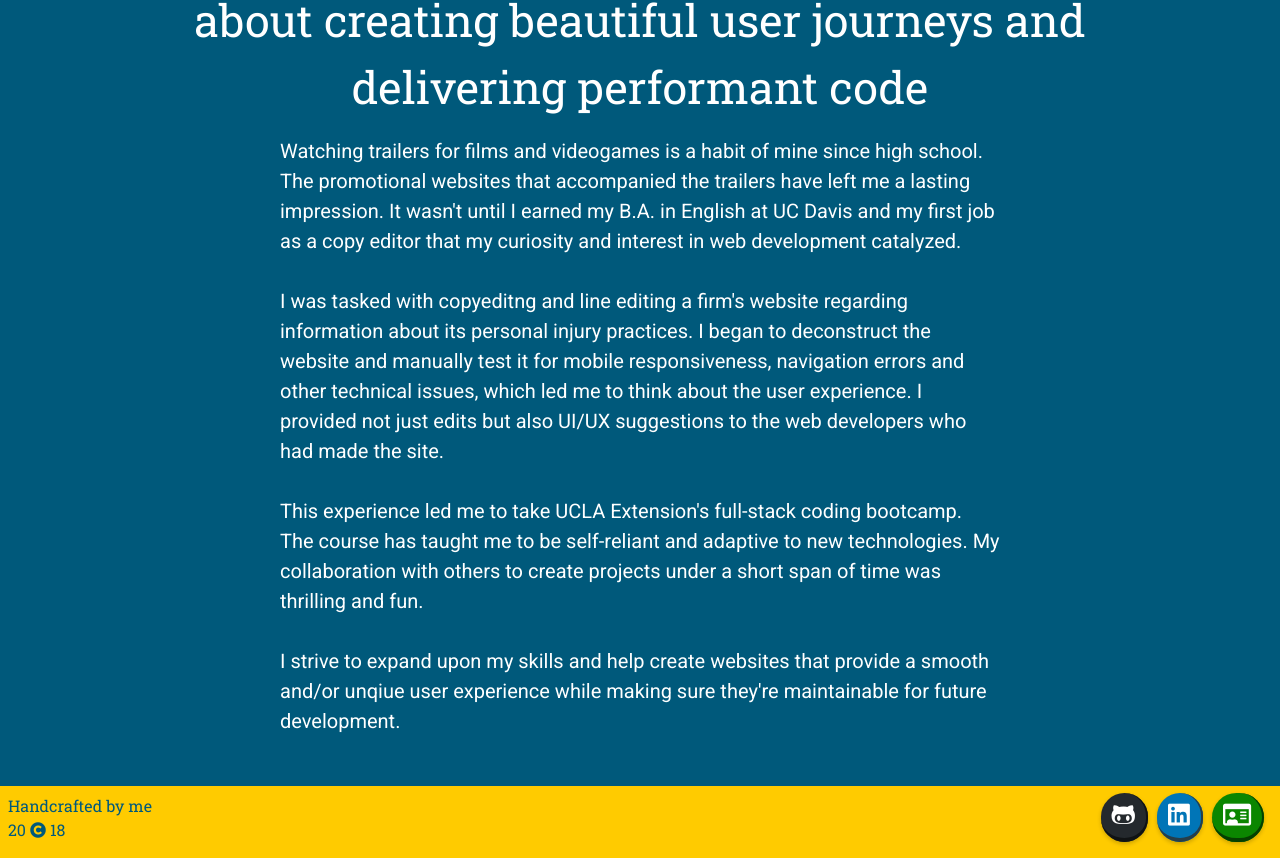
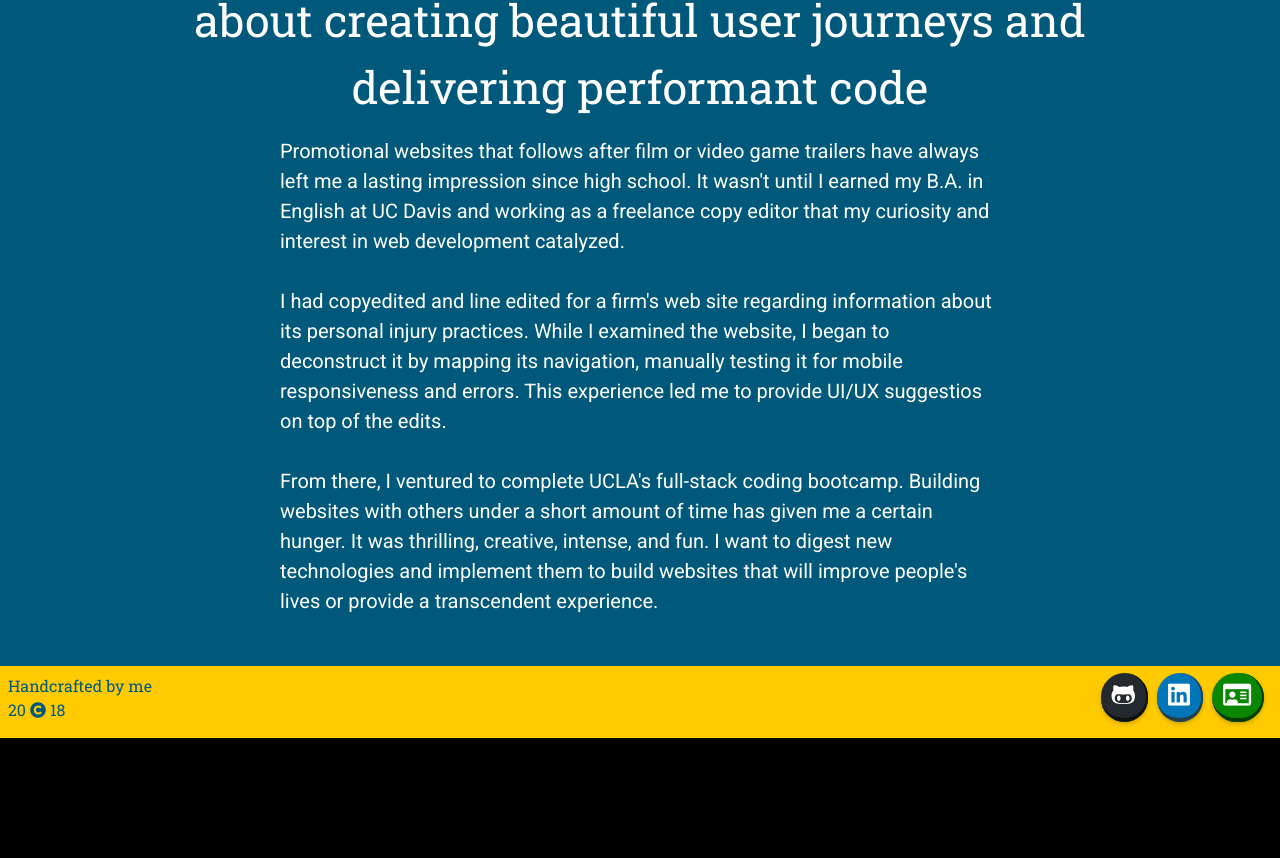
Before and after one commit to do-kevin/do-kevin.github.io, a React (Create React App) app: page / in a window 1280 px wide. Shown: the part 1625-2483 px from the top of the page. After the commit the page ends 2363 px from the top, so only its background shows below. Built offline with nearby package versions, Linux system fonts and the light colour scheme.

Commit message:
Edits for better about me

```diff
--- a/src/pages/About.js
+++ b/src/pages/About.js
@@ -91,13 +91,11 @@ class About extends Component {
         Creative and experience-driven, I care deeply about creating beautiful user journeys and delivering performant code</header>
         <div style={{minWidth: "400px", maxWidth: "720px", margin: "auto"}}>
           <p id="about-info">
-            Watching trailers for films and videogames is a habit of mine since high school. The promotional websites that accompanied the trailers have left me a lasting impression. It wasn't until I earned my B.A. in English at UC Davis and my first job as a copy editor that my curiosity and interest in web development catalyzed.
+            Promotional websites that follows after film or video game trailers have always left me a lasting impression since high school. It wasn't until I earned my B.A. in English at UC Davis and working as a freelance copy editor that my curiosity and interest in web development catalyzed.
             <br/><br/>
-            I was tasked with copyeditng and line editing a firm's website regarding information about its personal injury practices. I began to deconstruct the website and manually test it for mobile responsiveness, navigation errors and other technical issues, which led me to think about the user experience. I provided not just edits but also UI/UX suggestions to the web developers who had made the site.
+            I had copyedited and line edited for a firm's web site regarding information about its personal injury practices. While I examined the website, I began to deconstruct it by mapping its navigation, manually testing it for mobile responsiveness and errors. This experience led me to provide UI/UX suggestios on top of the edits.
             <br/><br/>
-            This experience led me to take UCLA Extension's full-stack coding bootcamp. The course has taught me to be self-reliant and adaptive to new technologies. My collaboration with others to create projects under a short span of time was thrilling and fun.
-            <br/><br/>
-            I strive to expand upon my skills and help create websites that provide a smooth and/or unqiue user experience while making sure they're maintainable for future development.
+            From there, I ventured to complete UCLA's full-stack coding bootcamp. Building websites with others under a short amount of time has given me a certain hunger. It was thrilling, creative, intense, and fun. I want to digest new technologies and implement them to build websites that will improve people's lives or provide a transcendent experience.
           </p>
         </div>
       </main>
```
